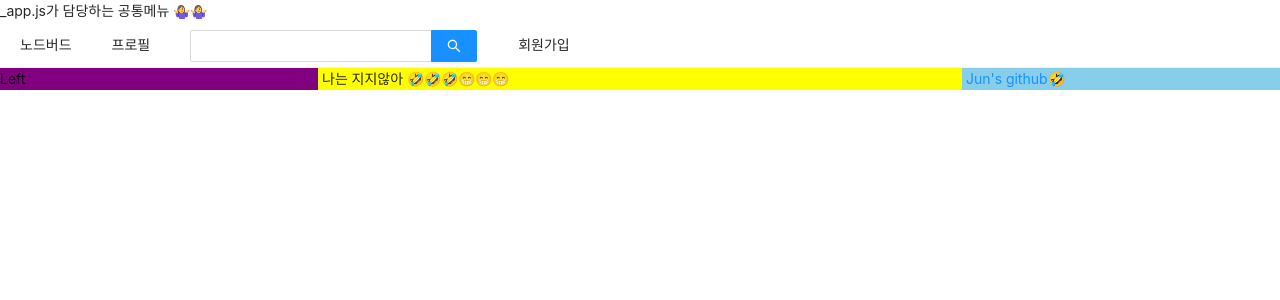
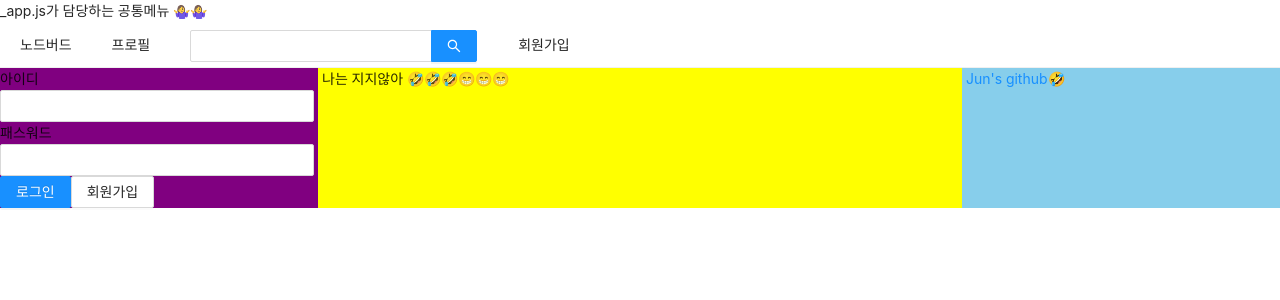
Before and after one commit to sjun8932/NextJs, a Next.js app in the folder prepare/front/: page / in a window 1280 px wide. Shown: the top 300 px of the page. Built offline with nearby package versions, Linux system fonts and the light colour scheme.

Commit message:
11. 로그인 폼 만들기

```diff
--- a/prepare/front/components/AppLayout.js
+++ b/prepare/front/components/AppLayout.js
@@ -1,10 +1,19 @@
-import React from 'react';
+import React, {useState} from 'react';
 import PropTypes from 'prop-types';
 import Link from  'next/link';
 import {Menu, Input, Row, Col} from 'antd';
+import styled from 'styled-components';
+import UserProfile from '../components/UserProfile';
+import LoginForm from "../components/LoginForm";
 
+const SearchInput = styled(Input.Search)`
+    vertical-align: middle;
+`;
 
 const AppLayout = ({children}) => {
+
+    const [ isLoggedIn , setIsLoggedIn ] =  useState(false);
+
     return(
         <div>
             <Menu mode="horizontal">
@@ -15,7 +24,7 @@
                     <Link href="/profile"><a>프로필</a></Link>
                 </Menu.Item>
                 <Menu.Item key="search">
-                    <Input.Search enterButton style={{ verticalAlign: "middle" }}/>
+                    <SearchInput enterButton style={{ verticalAlign: "middle" }}/>
                 </Menu.Item>
                 <Menu.Item key="signup">
                     <Link href="/signup"><a>회원가입</a></Link>
@@ -24,7 +33,7 @@
 
             <Row gutter={8}>
                 <Col xs={24} md={6} style={{backgroundColor:"purple"}}>
-                    Left
+                    {isLoggedIn ? <UserProfile/> : <LoginForm/>}
                 </Col>
                 <Col xs={24} md={12} style={{backgroundColor:"yellow"}}>
                     {children}
--- /dev/null
+++ b/prepare/front/components/LoginForm.js
@@ -0,0 +1,36 @@
+import React, {useCallback, useState} from 'react';
+import { Form, Input, Button } from 'antd';
+import Link from 'next/link';
+
+const LoginForm = () => {
+
+    const [ id, setId ] = useState(''); ;
+    const [ password, setPassword ] = useState('');
+
+    const onChangeId = useCallback((e)=>{setId(e.target.value)},[]);
+
+    const onChangePassword = useCallback((e)=>{setPassword(e.target.value)},[]);
+
+
+    return(
+        <Form>
+            <div>
+                <label htmlFor="user-id">아이디</label>
+                <br/>
+                <Input name="user-id" value={id} onChange={onChangeId} required/>
+            </div>
+            <div>
+                <label htmlFor="user-password">패스워드</label>
+                <br/>
+                <Input name="user-password" type="password" value={password} onChange={onChangePassword} required/>
+            </div>
+            <div>
+                <Button type="primary" htmlType="submit" loading={false}>로그인</Button>
+                <Link href="/signup"><a><Button>회원가입</Button></a></Link>
+            </div>
+        </Form>
+    );
+
+}
+
+export default LoginForm;
--- /dev/null
+++ b/prepare/front/components/UserProfile.js
@@ -0,0 +1,9 @@
+const UserProfile = () => {
+
+
+    return (
+        1
+    );
+}
+
+export default UserProfile;
```
Also changed, not shown: 1 other file (tests, documents, lock files or other folders).
